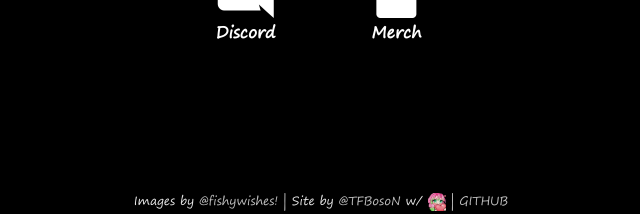
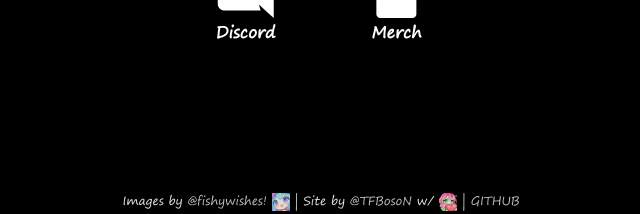
Before and after one commit to TFBosoN/Enviosity, a PHP site: page / in a window 1280 px wide. Shown: the part 866-1080 px from the top of the page, without its empty margins (319-959 px from the left). Run offline with PHP 8.4, Linux system fonts and the light colour scheme; data that the repository does not hold is empty.

Commit message:
fishy <3

```diff
--- a/index.php
+++ b/index.php
@@ -267,7 +267,7 @@ switch($names){
 							<td style="text-align:center"><div style="display:none" id="slime_warning"><a style="font-size:11px">slimes are resource intence!</a> <a style="font-size:10px; text-decoration:underline; cursor:pointer" onclick='enable_slimes()'>Enable them</a></div></td>
 						</tr>
 						<tr>
-							<td style="text-align:center">Images by <a>@fishywishes!</a> | Site by <a>@TFBosoN</a> w/ <?=($alarm)? $alarm_icon_s : '<img src="//enviosity.com/assets/enviLove.png" height="18" width="18" alt="enviLove" title="enviLove">';?> | <a href='https://github.com/TFBosoN/enviosity' style="text-decoration:none">GITHUB</a></td>
+							<td style="text-align:center">Images by <a>@fishywishes!</a> <img src="//enviosity.com/assets/fishy.jpg" height="18" width="18" alt="fishy" title="fishy"> | Site by <a>@TFBosoN</a> w/ <?=($alarm)? $alarm_icon_s : '<img src="//enviosity.com/assets/enviLove.png" height="18" width="18" alt="enviLove" title="enviLove">';?> | <a href='https://github.com/TFBosoN/enviosity' style="text-decoration:none">GITHUB</a></td>
 						</tr>
 					</table>
 				</div>
```
